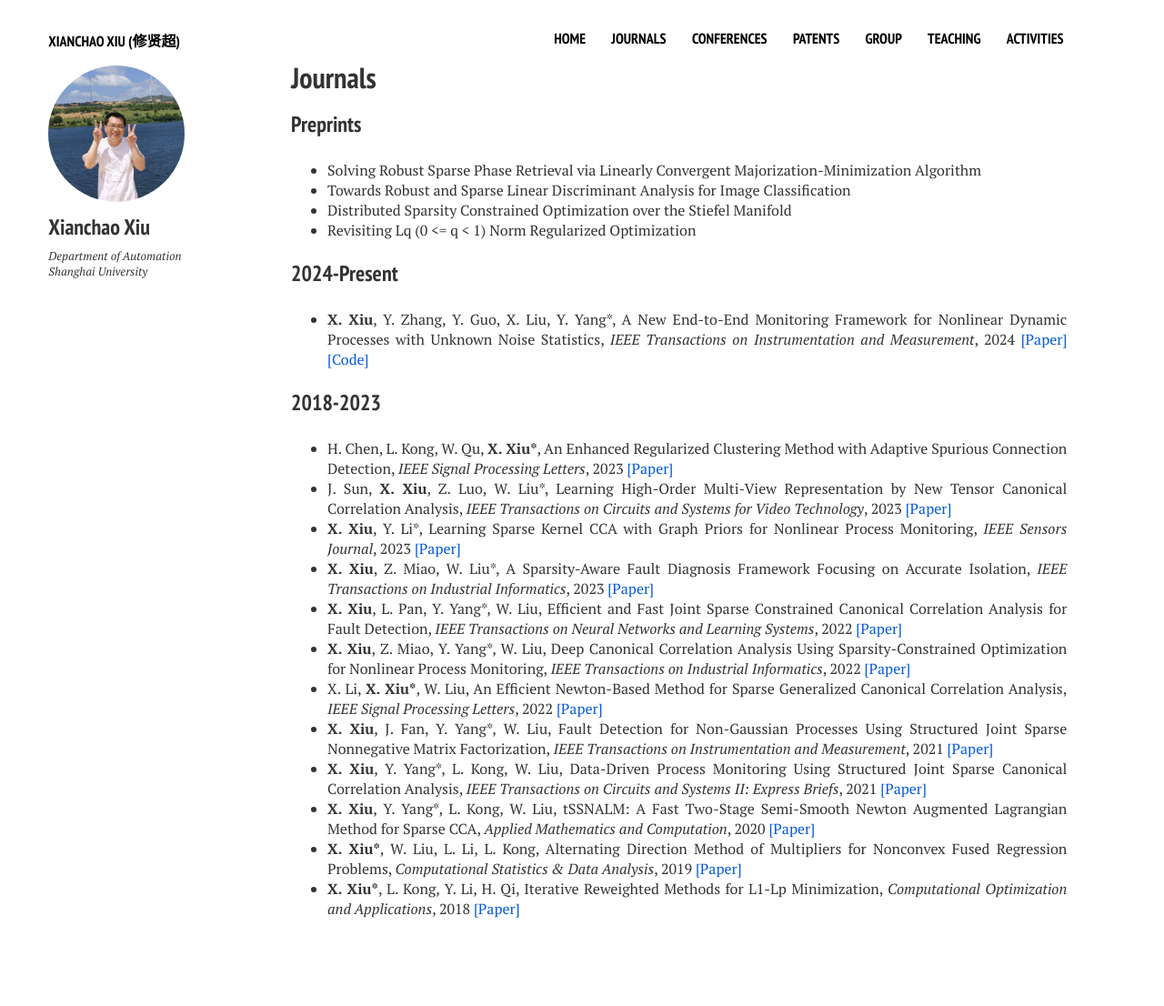
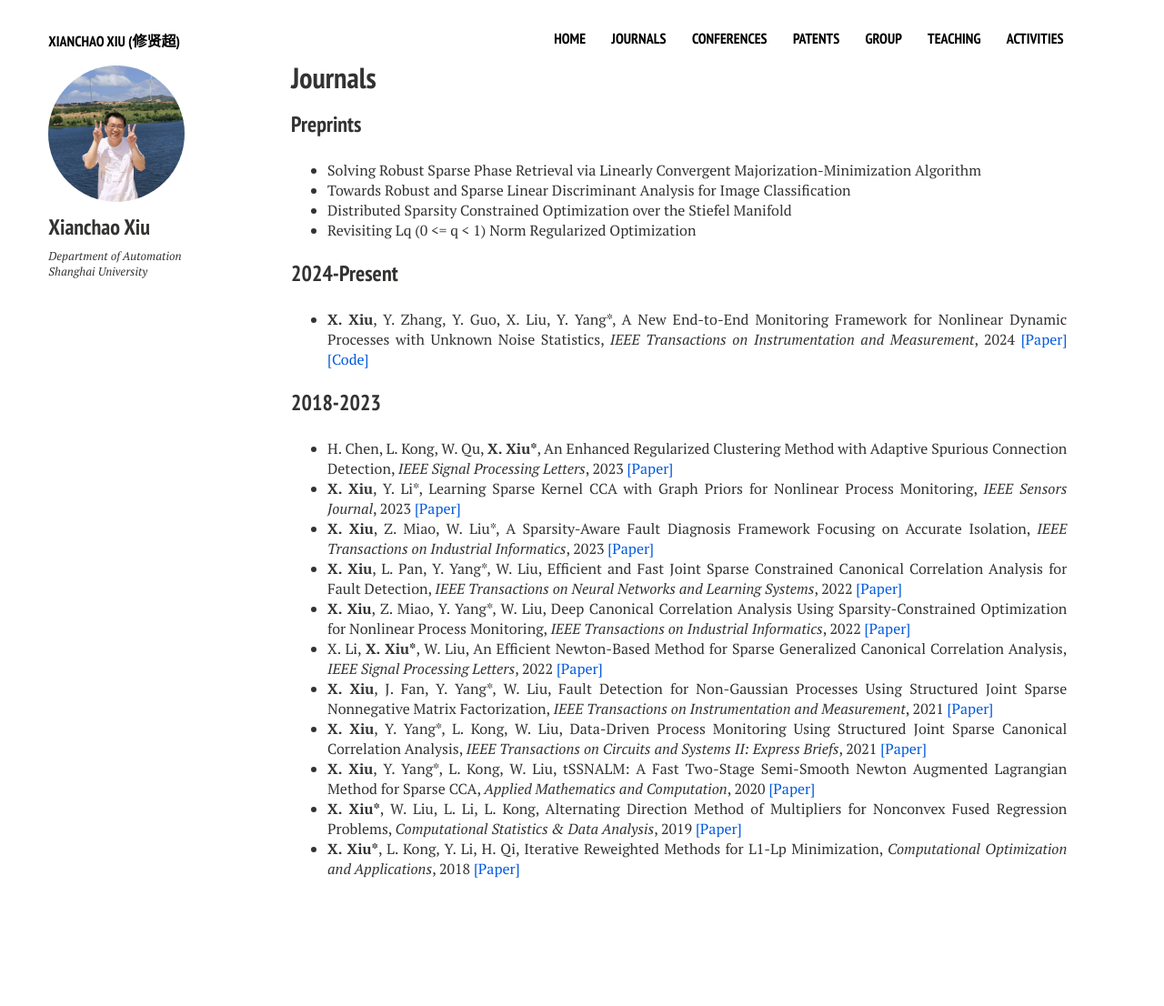
Before and after one commit to xianchaoxiu/xianchaoxiu.github.io, a Jekyll site: the page built from journals/index.md, in a window 1280 px wide. Shown: the whole page at 91% size. Built offline with Jekyll 4.4.1, drawn with Linux system fonts in a browser that asks for light colours; nearby versions of some CDN libraries; after the commit the page ends 1062 px from its top, so only the background shows below that.

Commit message:
Update index.md

```diff
--- a/journals/index.md
+++ b/journals/index.md
@@ -18,7 +18,6 @@ share: false
 
 ### 2018-2023
 * H. Chen, L. Kong, W. Qu, <b>X. Xiu*</b>, An Enhanced Regularized Clustering Method with Adaptive Spurious Connection Detection, <i>IEEE Signal Processing Letters</i>, 2023 <a href="https://ieeexplore.ieee.org/document/10252040" class="textlink" target="_blank">[Paper]</a> <br>
-* J. Sun, <b>X. Xiu</b>, Z. Luo, W. Liu*, Learning High-Order Multi-View Representation by New Tensor Canonical Correlation Analysis, <i>IEEE Transactions on Circuits and Systems for Video Technology</i>, 2023 <a href="https://ieeexplore.ieee.org/document/10091146" class="textlink" target="_blank">[Paper]</a> <br>
 * <b>X. Xiu</b>, Y. Li*, Learning Sparse Kernel CCA with Graph Priors for Nonlinear Process Monitoring, <i>IEEE Sensors Journal</i>, 2023 <a href="https://ieeexplore.ieee.org/document/10050438" class="textlink" target="_blank">[Paper]</a> <br>
 * <b>X. Xiu</b>, Z. Miao, W. Liu*, A Sparsity-Aware Fault Diagnosis Framework Focusing on Accurate Isolation, <i>IEEE Transactions on Industrial Informatics</i>, 2023 <a href="https://ieeexplore.ieee.org/document/9788040" class="textlink" target="_blank">[Paper]</a> <br>
 * <b>X. Xiu</b>, L. Pan, Y. Yang*, W. Liu, Efficient and Fast Joint Sparse Constrained Canonical Correlation Analysis for Fault Detection, <i>IEEE Transactions on Neural Networks and Learning Systems</i>, 2022 <a href="https://ieeexplore.ieee.org/document/9887978" class="textlink" target="_blank">[Paper]</a> <br>
```
